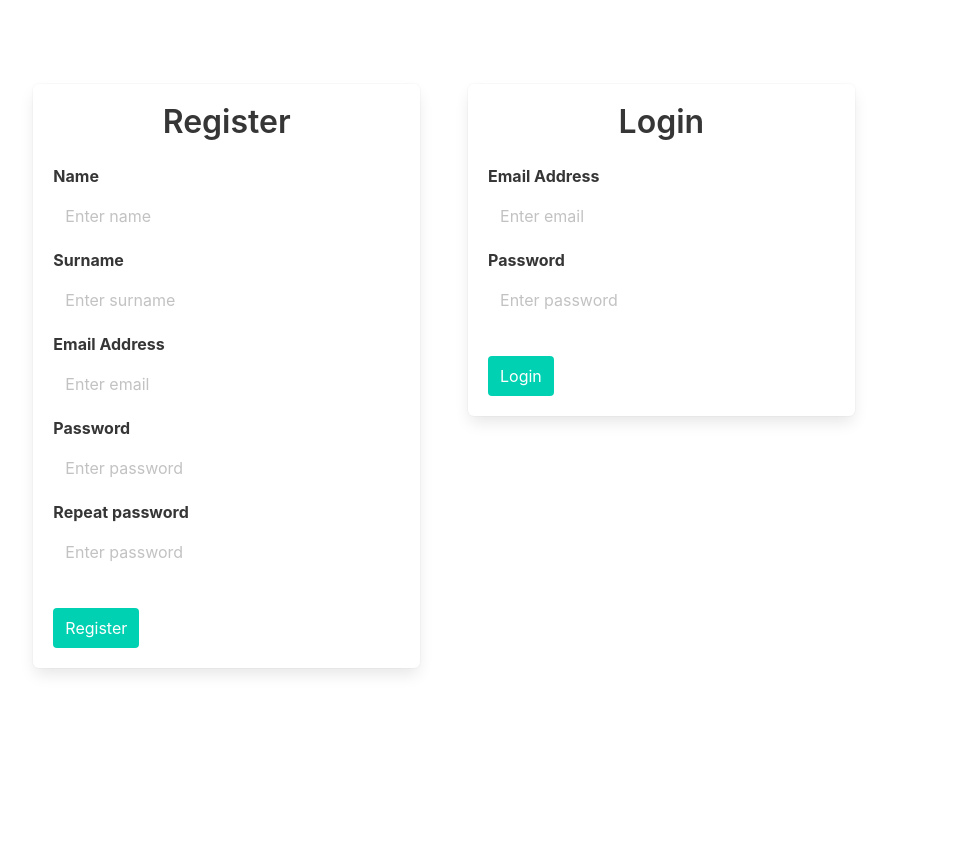
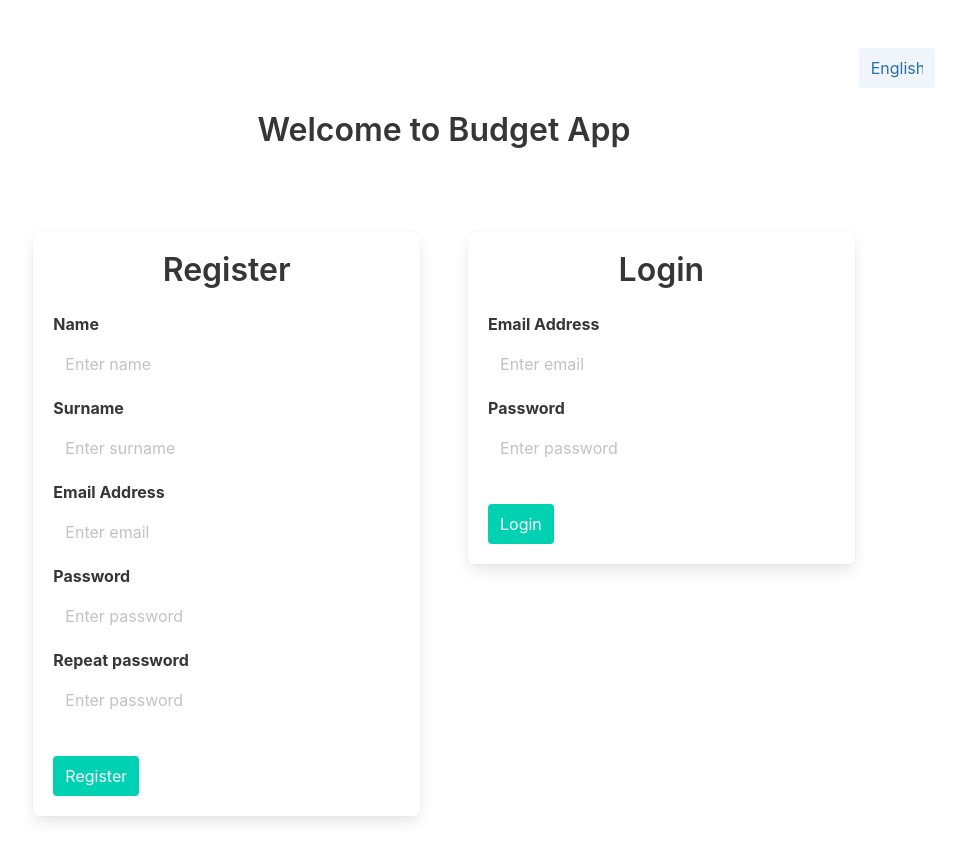
Before and after one commit to jacek010/BudgetApp, a React (Create React App) app in the folder frontend/: page / in a window 1280 px wide. Shown: the top 860 px of the page, without its empty margins (196-1162 px from the left). Before the commit the page ends 800 px from the top, so only its background shows below. Built offline with nearby package versions, Linux system fonts and the light colour scheme; no server answers.

Commit message:
Added language selector - works

```diff
--- a/frontend/src/App.jsx
+++ b/frontend/src/App.jsx
@@ -11,8 +11,11 @@ import Header from './components/Header';
 import HomePage from './components/HomePage';
 import { UserContext } from './context/UserContext';
 import { ReloadProvider } from './context/ReloadContext';
+import { useTranslation } from 'react-i18next';
 
 function App() {
+  const {i18n, t} = useTranslation();
+
   const [message, setMessage] = useState('');
   const [token] = useContext(UserContext);
   const [currentTab, setCurrentTab] = useState('BudgetSummary');
@@ -40,7 +43,7 @@ function App() {
   return (
     <>
       <ReloadProvider>
-        <Header title={message} changeCurrentTab={changeCurrentTab}/>
+        <Header title={t("welcome_message")} changeCurrentTab={changeCurrentTab}/>
         <div className="columns">
           <div className="column"></div>
           <div className="column m-5 is-two-thirds">
--- a/frontend/src/components/Header.jsx
+++ b/frontend/src/components/Header.jsx
@@ -27,6 +27,10 @@ const Header = ({ title, changeCurrentTab}) => {
 
     };
 
+    const changeLang = (lang) => {
+        i18n.changeLanguage(lang);
+    };
+
     const getCurrentUser = async() =>{
         setLoading(true);
         fetch('/api/users/me', {
@@ -51,8 +55,17 @@ const Header = ({ title, changeCurrentTab}) => {
     };
 
     return(
-
         <div className="has-text-centered m-6">
+            <div className="columns">
+                <div className="column is-1 is-offset-10">
+                <select className={`button is-fullwidth is-info is-light`}
+                    value={i18n.language}
+                    onChange={e => changeLang(e.target.value)}  >
+                    <option value="en">English</option>
+                    <option value="pl">Polski</option>
+                </select>
+                </div>
+            </div>
             {
                 token ? (
                     loading ? (
@@ -61,6 +74,7 @@ const Header = ({ title, changeCurrentTab}) => {
                         <>
                             <h1 className="title is-3">{t("header_welcome")} {userName} {userSurname}</h1>
                             <br></br>
+
                             <div className="columns">
                                 {budgetId? (<>
                                 <div className="column is-2">
--- a/frontend/src/language/LangConf.jsx
+++ b/frontend/src/language/LangConf.jsx
@@ -8,7 +8,7 @@ i18n
     .use(initReactI18next)
     .init({
   lng: "en",
-  fallbackLng: "en",
+  fallbackLng: "pl",
   interpolation: {
     escapeValue: false
   },
--- a/frontend/src/language/en.json
+++ b/frontend/src/language/en.json
@@ -1,4 +1,6 @@
 {
+    "welcome_message": "Welcome to Budget App",
+
     "header_welcome": "Welcome",
     "header_budget_details": "Budget details",
     "header_categories": "Categories",
@@ -6,6 +8,8 @@
     "header_payment_reminders": "Payment reminders",
     "header_user_details": "User details",
     "header_logout": "Logout",
+    "header_language": "Language",
+
 
 
     "logged_title": "Budget App",
@@ -40,6 +44,7 @@
     "button_done":"Done",
     "button_edit":"Edit",
     "button_change_details": "Change details",
+
 
     "budget_summary":"summary",
     "budget_summary_actual_amount":"Actual budget amount",
--- a/frontend/src/language/pl.json
+++ b/frontend/src/language/pl.json
@@ -1,4 +1,6 @@
 {
+    "welcome_message": "Witaj w Budget App",
+
     "header_welcome": "Witaj",
     "logged_title": "Aplikacja do zarządzania budetem domowym",
     "budget_summary": "podsumowanie budzetu"
```
